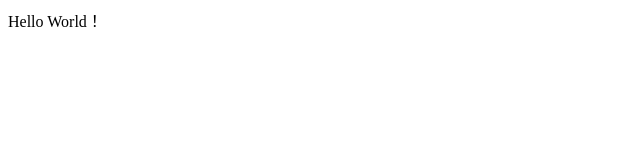
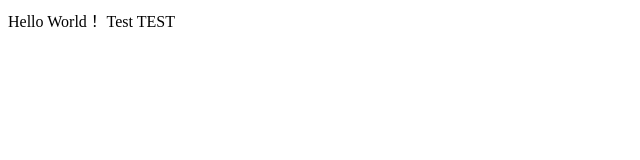
Before and after one commit to AkiShimono/sample20251114, a plain HTML site: page index2.html in a window 1280 px wide. Shown: the full height of the page, 0-640 px from the left. Drawn offline with Linux system fonts and the light colour scheme.

Commit message:
テストワード追加

```diff
--- a/index2.html
+++ b/index2.html
@@ -5,6 +5,6 @@
 </head>
 
 <body>
-    Hello World！
+    Hello World！ Test TEST
 </body>
 </html>
```
